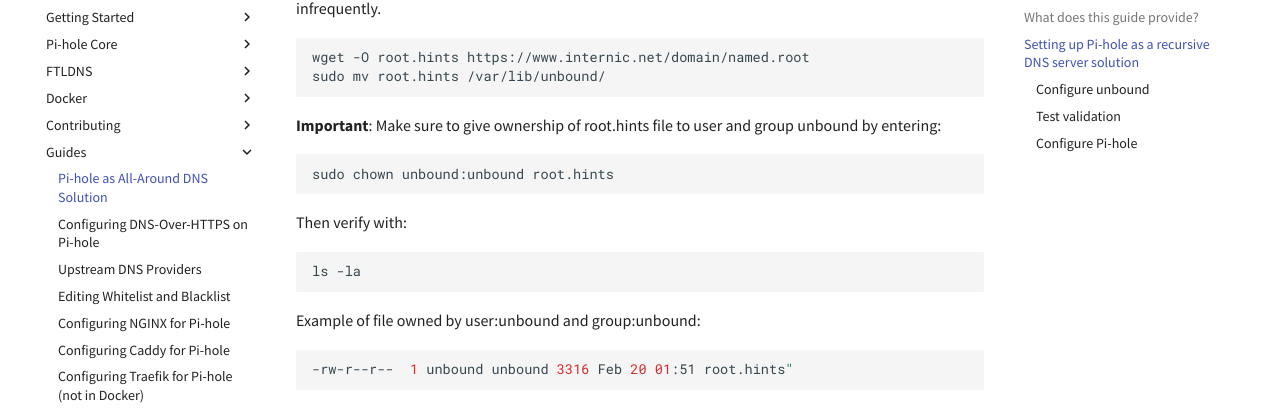
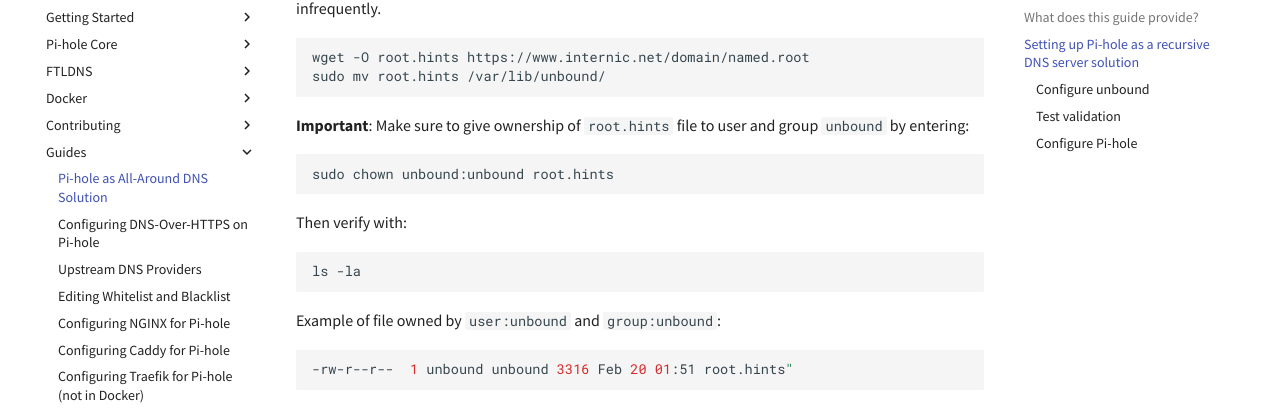
Before and after one commit to pi-hole/docs, an MkDocs documentation site: the page built from docs/guides/unbound.md, in a window 1280 px wide and 900 px high, scrolled down 2440 px. Shown: the part 145-560 px from the top of the window. Built offline with MkDocs 1.6.1 and Material for MkDocs 9.7.7, drawn with Linux system fonts in a browser that asks for light colours; comment, search, counter and statistics services are not loaded.

````diff
--- a/docs/guides/unbound.md
+++ b/docs/guides/unbound.md
@@ -63,7 +63,8 @@ sudo apt install unbound
 wget -O root.hints https://www.internic.net/domain/named.root
 sudo mv root.hints /var/lib/unbound/
 ```
-**Important**: Make sure to give ownership of root.hints file to user and group unbound by entering:
+
+**Important**: Make sure to give ownership of `root.hints` file to user and group `unbound` by entering:
 
 ```bash
 sudo chown unbound:unbound root.hints
````
Also changed, not shown: other parts of docs/guides/unbound.md (+1 -1 lines).
